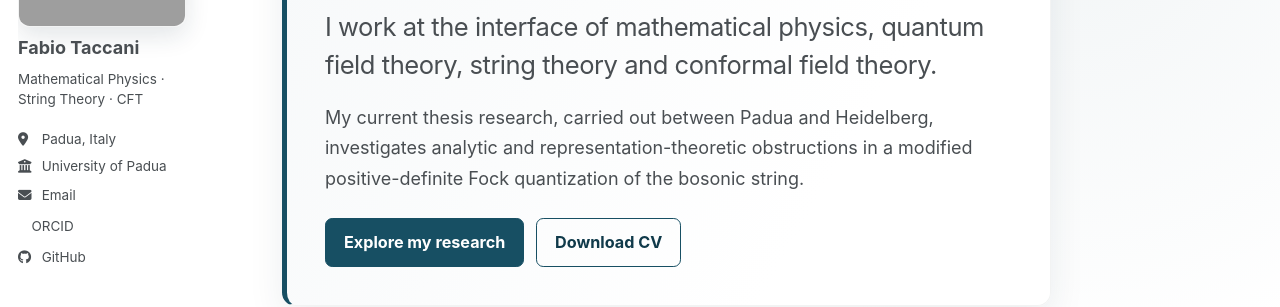
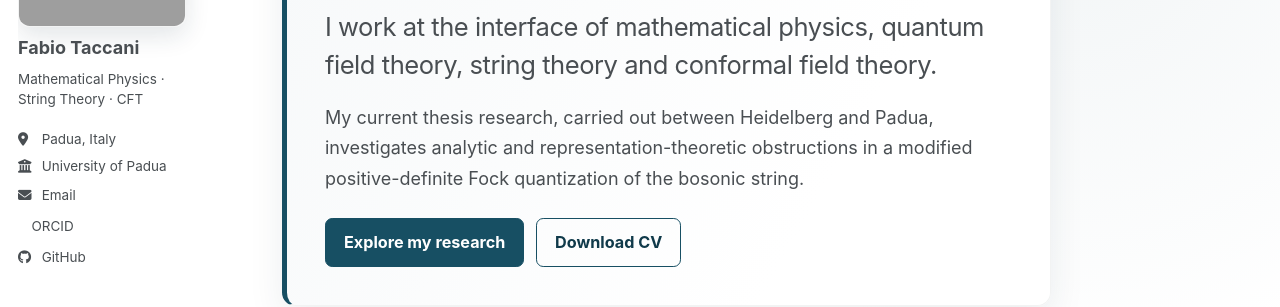
Before and after one commit to FabioTaccani/FabioTaccani.github.io, a Jekyll site: the page built from _pages/about.md, in a window 1280 px wide and 900 px high. Shown: the part 247-554 px from the top of the window. Built offline with Jekyll 4.4.1, drawn with Linux system fonts in a browser that asks for light colours; a style sheet for code colours, icons or effects is not loaded.

```diff
--- a/_pages/about.md
+++ b/_pages/about.md
@@ -15,7 +15,7 @@ redirect_from:
     string theory and conformal field theory.
   </p>
   <p>
-    My current thesis research, carried out between Padua and Heidelberg,
+    My current thesis research, carried out between Heidelberg and Padua,
     investigates analytic and representation-theoretic obstructions in a
     modified positive-definite Fock quantization of the bosonic string.
   </p>
```
